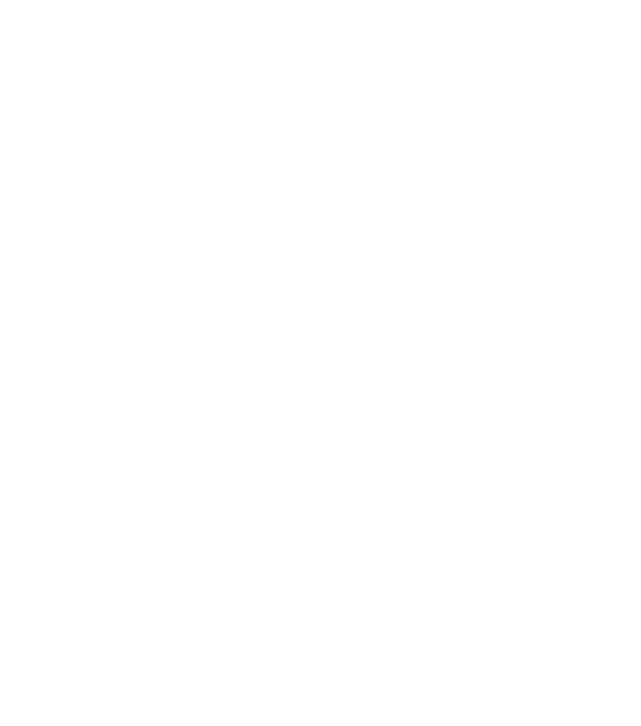
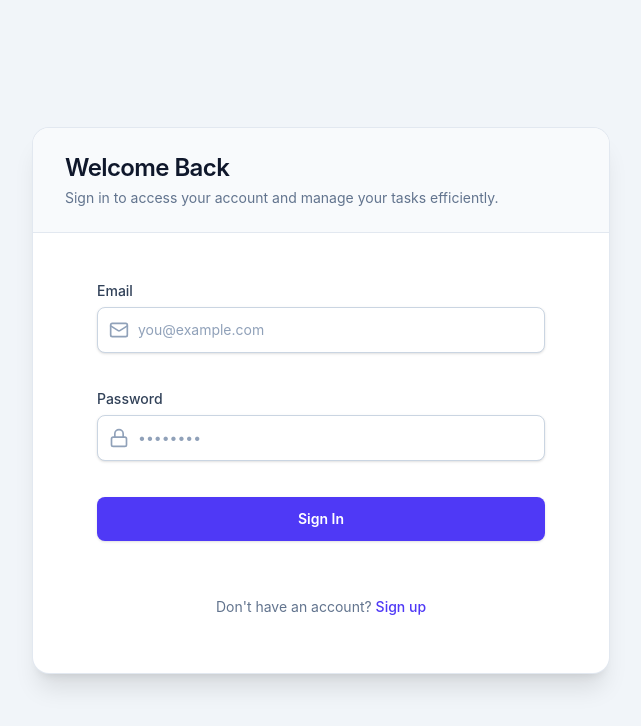
Before and after one commit to Dilmi65/Registration-form, a React (Vite) app: page /Login in a window 1280 px wide. Before the commit this address had no page. Shown: the top 726 px of the page, without its empty margins (319-960 px from the left). Built offline with nearby package versions, Linux system fonts and the light colour scheme.

Commit message:
update all the changers

```diff
--- a/package.json
+++ b/package.json
@@ -11,6 +11,7 @@
   },
   "dependencies": {
     "@tailwindcss/vite": "^4.3.3",
+    "lucide-react": "^1.57.0",
     "react": "^19.2.8",
     "react-dom": "^19.2.8",
     "react-router-dom": "^7.18.4",
--- a/src/App.tsx
+++ b/src/App.tsx
@@ -1,13 +1,17 @@
 import { BrowserRouter, Routes, Route } from 'react-router-dom';
 import Register from "./Register";
 import Home from "./Home";
+import Login from "./Login";
+import Profile from "./profile";
 
 function App() {
   return (
     <BrowserRouter>
       <Routes>
         <Route path="/Home" element={<Home />} />
+        <Route path="/Login" element={<Login />} />
         <Route path="/" element={<Register />} />
+        <Route path="/profile" element={<Profile />} />
       </Routes>
     </BrowserRouter>
   )
--- a/src/Home.tsx
+++ b/src/Home.tsx
@@ -10,7 +10,7 @@ function Home() {
 
     const handleLogout = () => {
         localStorage.removeItem("user");
-        navigate("/");
+        navigate("/Login");
     };
 
     return (
--- /dev/null
+++ b/src/Login.tsx
@@ -0,0 +1,145 @@
+import { useNavigate } from "react-router-dom";
+import { Mail, Lock } from "lucide-react";
+import { useState } from "react";
+
+const labelClass = 'mb-1.5 block text-sm font-medium text-slate-700'
+const inputClass = 'w-full rounded-lg border border-slate-300 bg-white py-3 pl-10 pr-12 text-sm text-slate-900 shadow-sm placeholder:text-slate-400 focus:border-indigo-600 focus:outline-none focus:ring-4 focus:ring-indigo-600/15'
+
+function Login() {
+
+    const [email, setEmail] = useState("");
+    const [password, setPassword] = useState("");
+    const navigate = useNavigate();
+
+    const [error, setError] = useState({
+        email: "",
+        password: ""
+    })
+
+
+    const handleLogin = () => {
+
+
+        const neweerror = {
+            email: validatemail(email),
+            password: validatpassword(password)
+        }
+        setError(neweerror);
+
+        const hasError = Object.values(neweerror).some((msg) => msg !== "");
+        if (hasError) {
+            return;
+        }
+
+
+        const saved = JSON.parse(localStorage.getItem("user") || "null");
+
+        if (!saved || saved.email !== email || saved.password !== password) {
+            setError({ ...neweerror, password: "Incorrect email or password" });
+            return; // stop
+        }
+        navigate("/Home");
+
+    }
+
+    const validatemail = (value: string) => {
+
+        if (value.trimEnd() === "") {
+            return "Email is empty";
+        } else if (!/^[^\s@]+@[^\s@]+\.[^\s@]+$/.test(value)) {
+            return "Invalid email format";
+        }
+        return "";
+    }
+
+
+    const validatpassword = (value: string) => {
+        if (value.trim() === "") {
+            return "Password is empty";
+        } else if (value.length < 8) {
+            return "Password must be at least 8 characters long";
+        }
+        return "";
+    }
+
+    return (
+        <div className="flex min-h-screen items-center justify-center bg-slate-100 px-4 py-10">
+            <div className="w-full max-w-xl overflow-hidden rounded-2xl bg-white shadow-xl ring-1 ring-slate-200">
+                {/* Header */}
+                <div className="border-b border-slate-200 bg-slate-50 px-8 py-6">
+                    <h1 className="text-2xl font-semibold tracking-tight text-slate-900">
+                        Welcome Back
+                    </h1>
+                    <p className="mt-1 text-sm text-slate-500">
+                        Sign in to access your account and manage your tasks efficiently.
+                    </p>
+                </div>
+
+                {/* Form */}
+                <form action={handleLogin} className="px-8 py-6" onSubmit={(e) => { e.preventDefault(); handleLogin() }}>
+                    {/* Email */}
+                    <div className="px-8 py-6">
+                        <label htmlFor="email" className={labelClass}>
+                            Email
+                        </label>
+                        <div className="relative">
+                            <Mail className="pointer-events-none absolute left-3 top-1/2 h-5 w-5 -translate-y-1/2 text-slate-400" />
+                            <input
+                                value={email}
+                                id="email"
+                                type="email"
+                                placeholder="you@example.com"
+                                className={inputClass}
+                                onChange={(e) => setEmail(e.target.value)}
+                                onBlur={() => { setError({ ...error, email: validatemail(email) }) }}
+                            />
+                            {error.email && (<p className="mt-1.5 text-xs text-red-500">{error.email}</p>)}
+                        </div>
+                    </div >
+
+                    {/* Password */}
+                    <div className="px-8 py-3">
+                        <label htmlFor="password" className={labelClass}>
+                            Password
+                        </label>
+                        <div className="relative">
+                            <Lock className="pointer-events-none absolute left-3 top-1/2 h-5 w-5 -translate-y-1/2 text-slate-400" />
+                            <input
+                                value={password}
+                                type="password"
+                                id="password"
+                                placeholder="••••••••"
+                                className={inputClass}
+                                onChange={(e) => setPassword(e.target.value)}
+                                onBlur={() => { setError({ ...error, password: validatpassword(password) }) }}
+                            />
+                            {error.password && (<p className="mt-1.5 text-xs text-red-500">{error.password}</p>)}
+                        </div>
+                    </div>
+
+                    {/* signin Button */}
+                    <div className="px-8 py-6">
+                        <button onClick={handleLogin}
+                            type="submit"
+                            className="w-full rounded-lg bg-indigo-600 px-4 py-3 text-sm font-semibold text-white shadow-sm transition hover:bg-indigo-700 focus:outline-none focus-visible:ring-4 focus-visible:ring-indigo-600/30 active:bg-indigo-800"
+                        >
+                            Sign In
+                        </button>
+                    </div>
+
+                    <p className=" text-center text-sm text-slate-500 py-8">
+                        Don't have an account?{' '}
+                        <a href="/" className="font-medium text-indigo-600 hover:text-indigo-500">
+                            Sign up
+                        </a>
+                    </p>
+
+                </form>
+
+
+            </div>
+        </div>
+
+    );
+}
+export default Login;
--- /dev/null
+++ b/src/Profile.tsx
@@ -0,0 +1,15 @@
+
+function Profile() {
+    return (
+        <div>
+            <h1>Profile</h1>
+            <p>Name: </p>
+            <p>Email: </p>
+            <p>Date of Birth: </p>
+            <p>Gender: </p>
+            <p>Address: </p>
+            <p>Phone Number: </p>
+        </div>
+    )
+}
+export default Profile;
--- a/src/Register.tsx
+++ b/src/Register.tsx
@@ -1,11 +1,15 @@
 import { useState } from 'react'
 import { useNavigate } from "react-router-dom";
+
+
 
 const labelClass = 'mb-1.5 block text-sm font-medium text-slate-700'
 const inputClass =
     'w-full rounded-lg border border-slate-300 bg-white px-3.5 py-2.5 text-sm text-slate-900 ' +
     'placeholder:text-slate-400 shadow-sm transition ' +
     'focus:border-indigo-600 focus:outline-none focus:ring-4 focus:ring-indigo-600/15'
+
+
 
 function Register() {
 
@@ -29,19 +33,18 @@ function Register() {
             password: validatepassword(password)
 
         };
-
         setErrors(newErrors);
-
         // Error ekak hari thiyenawa nam stop
         const hasError = Object.values(newErrors).some((msg) => msg !== "");
         if (hasError) {
             return;
         }
 
-        localStorage.setItem("user", JSON.stringify({ name: firstName + " " + lastName, email: email }));
-        navigate("/Home");
+        localStorage.setItem("user", JSON.stringify({ name: firstName + " " + lastName, email: email, password: password }));
+        navigate("/Login");
     }
 
+    //errors show karanna space ekak hadanawa meken
     const [errors, setErrors] = useState({
         firstName: "",
         lastName: "",
@@ -51,6 +54,7 @@ function Register() {
         nic: "",
         password: ""
     })
+
 
     const validateFirstname = (value: string) => {
         if (value.trim() === "") {
@@ -69,13 +73,28 @@ function Register() {
     }
 
     const validateDob = (value: string) => {
-        if (value.trim() === "") {
-            return "Date of birth is empty";
-        } else if (!/^\d{4}-\d{2}-\d{2}$/.test(value)) {
-            return "Invalid date format. Please use YYYY-MM-DD.";
-        } return "";
-    }
+        if (value === "") {
+            return "Date of birth is required";
+        }
 
+        const birth = new Date(value);
+        const today = new Date();
+        today.setHours(0, 0, 0, 0); // welawa ain karala dawasa witharai ganna
+
+        // Rule 1: past date ekak wenna ona
+        if (birth >= today) {
+            return "Date of birth must be a past date";
+        }
+
+        // Rule 2: age eka 100 ta wadi nowenna ona
+        const hundredYearsAgo = new Date(today);
+        hundredYearsAgo.setFullYear(today.getFullYear() - 100);
+        if (birth < hundredYearsAgo) {
+            return "Age cannot be more than 100 years";
+        }
+
+        return "";
+    };
     const validatemail = (value: string) => {
 
         if (value.trimEnd() === "") {
@@ -325,6 +344,13 @@ function Register() {
                     >
                         Register
                     </button>
+
+                    <p className="text-center text-sm text-slate-500 py-5">
+                        Already have an account?{' '}
+                        <a href="/Login" className="font-medium text-indigo-600 hover:text-indigo-500">
+                            Sign in
+                        </a>
+                    </p>
                 </form>
             </div>
         </div>
```
Also changed, not shown: 2 other files (tests, documents, lock files or other folders).
